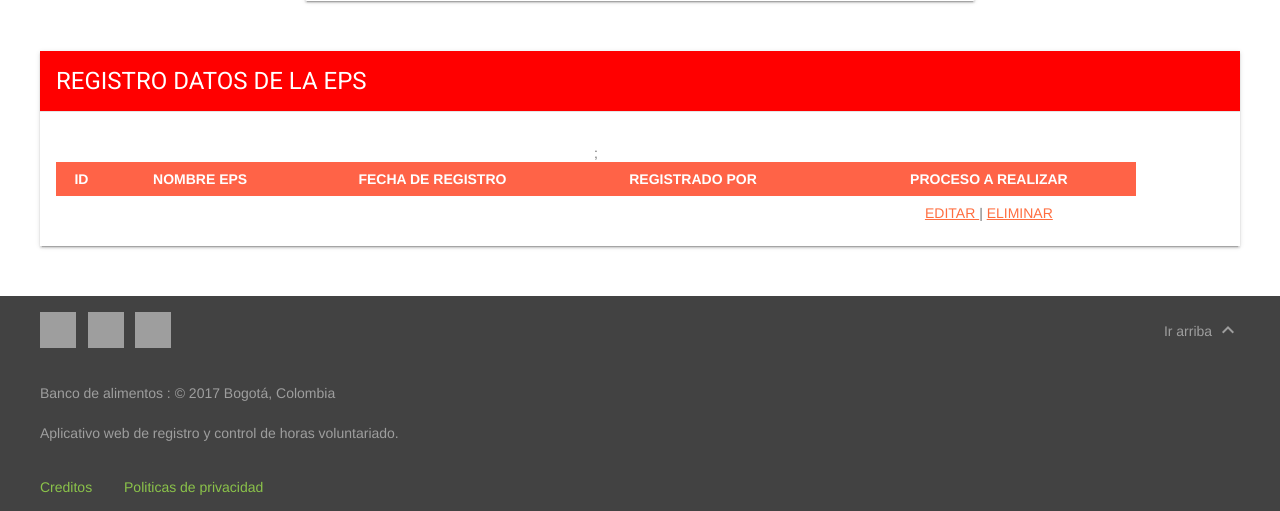
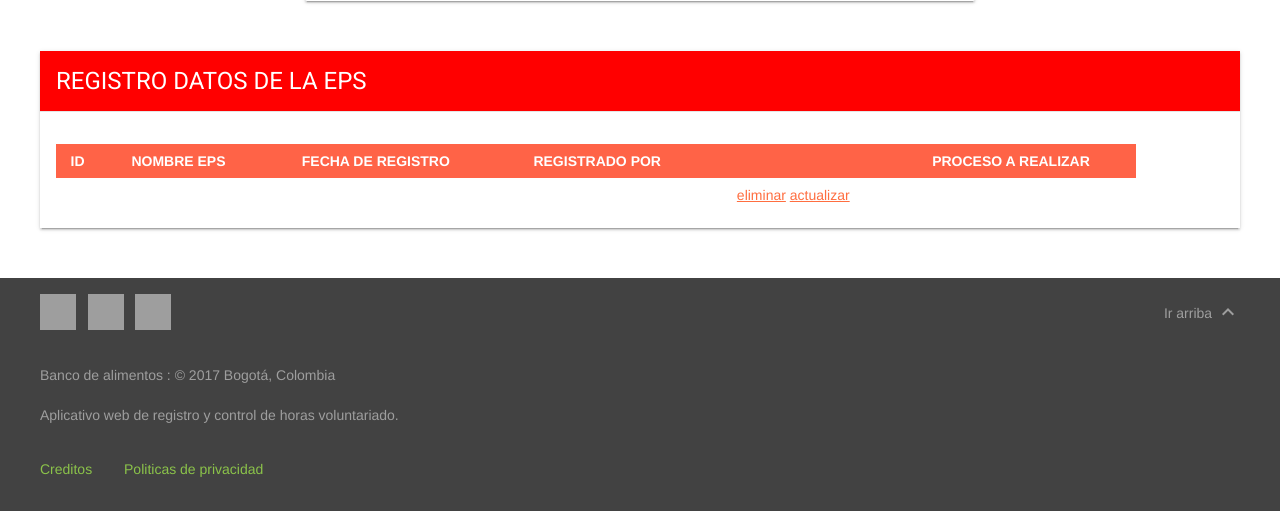
Before and after one commit to pi-controltime/controltime, a CodeIgniter app: page /controltime/index.php/eps/index in a window 1280 px wide. Shown: the part 342-853 px from the top of the page. Run offline with CodeIgniter, Linux system fonts and the light colour scheme; tables that the repository leaves empty or names only in its code hold one stand-in row (values such as "Sample post"); data that the repository does not hold is empty; some libraries are stand-ins or nearby versions.

Commit message:
se realiza la modificacion del boton eliminar y ya esta apuntando a la base de datos. Falta revisar el editar en el formulario o la visibilidad de la ventana

```diff
--- a/application/controllers/eps.php
+++ b/application/controllers/eps.php
@@ -43,10 +43,11 @@
 
 		$EPS_CODIGO = $this->uri->segment(3);
 		$this->Eps_model->eliminar($EPS_CODIGO);
-		redirect('eps');
+
 	}
 
 	public function editar (){
-
+		$EPS_CODIGO = $this ->uri->segment(3);
+		$obtenerdatos = $this ->Eps_model -> obtenerdatos($EPS_CODIGO);
 	}
 }
--- a/application/views/eps_view.php
+++ b/application/views/eps_view.php
@@ -129,11 +129,12 @@
 							<td> <?php echo $eps->EPS_DESCRIPCION ; ?> </td>
 							<td> <?php echo $eps->EPS_FECHAREGISTRO ; ?> </td>
 							<td> <?php echo $eps->EPS_REGISTRADOPOR ; ?> </td>
+							<td hidden><?php $ruta=base_url()."eps/eliminar/".$eps->EPS_CODIGO ?></td>
+							<td hidden><?php $ruta=base_url()."eps/editar/".$eps->EPS_CODIGO ?></td>
 							<td>
-								<?php echo "<td> <a href=".base_url()." eps/editar/".$eps->EPS_CODIGO."> EDITAR </a>  | ";
-								 echo "<a href=".base_url(). " eps/eliminar/".$eps->EPS_CODIGO."> ELIMINAR </a> </td>;" ?>
-		  						<!--<button class="button button2">Editar </button><br><br>
-								<button class="button button2">Eliminar</button>-->
+								<a href="<?php echo $ruta ?>">eliminar</a>
+								<a href="<?php echo $ruta ?>">actualizar</a>
+
 							</td>
 
 						</tr>
```
